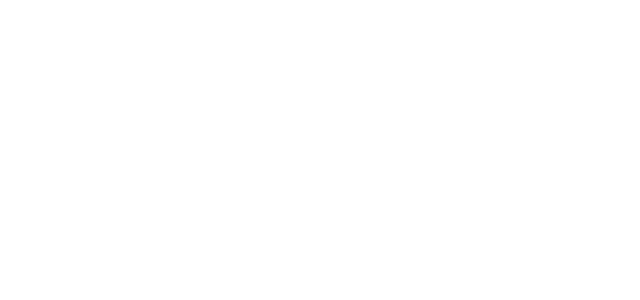
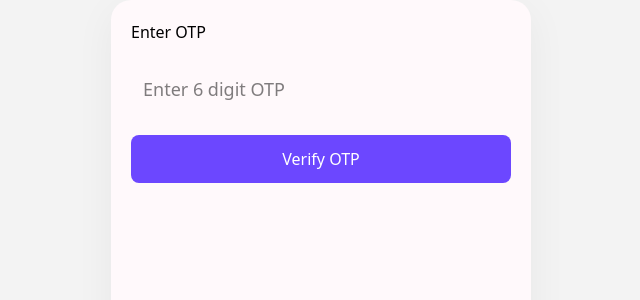
Before and after one commit to Harshit537-cyber/WingMan, a React (Vite) app: page /Otp in a window 1280 px wide. Before the commit this address had no page. Shown: the top 300 px of the page, without its empty margins (319-959 px from the left). Built offline with nearby package versions, Linux system fonts and the light colour scheme.

Commit message:
otp firebase

```diff
--- a/src/firebase.js
+++ b/src/firebase.js
@@ -1,6 +1,8 @@
 import { initializeApp } from "firebase/app";
 import { getMessaging, getToken, isSupported } from "firebase/messaging";
 import { getAuth, GoogleAuthProvider, signInWithPopup } from "firebase/auth";
+//import { getAuth, RecaptchaVerifier, signInWithPhoneNumber } from "firebase/auth";
+
 
 const firebaseConfig = {
   apiKey: "AIzaSyBmgUscKRnBUw6Z4nIuKdQfbQTkwuPo8D0",
--- a/src/pages/AskMobileNumber/AskMobileNumber.jsx
+++ b/src/pages/AskMobileNumber/AskMobileNumber.jsx
@@ -1,36 +1,93 @@
-import React, { useState } from 'react';
-import { useNavigate, useLocation } from 'react-router-dom';
-import AppLayout from '../../components/AppLayout/AppLayout';
-import OnboardingHeader from '../../components/OnboardingHeader/OnboardingHeader';
-import StepProgressButton from '../../components/StepProgressButton/StepProgressButton';
-import './AskMobileNumber.css';
+import React, { useState } from "react";
+import { useNavigate, useLocation } from "react-router-dom";
+import AppLayout from "../../components/AppLayout/AppLayout";
+import OnboardingHeader from "../../components/OnboardingHeader/OnboardingHeader";
+import StepProgressButton from "../../components/StepProgressButton/StepProgressButton";
+import "./AskMobileNumber.css";
+
+import { auth } from "../../firebase";
+import { RecaptchaVerifier, signInWithPhoneNumber } from "firebase/auth";
 
 const AskMobileNumber = () => {
   const location = useLocation();
   const navigate = useNavigate();
 
-  const [mobile, setMobile] = useState('');
+  // ✅ Start with 91
+  const [mobile, setMobile] = useState("91");
 
+  const setupRecaptcha = () => {
+    if (window.recaptchaVerifier) {
+      window.recaptchaVerifier.clear();
+      window.recaptchaVerifier = null;
+    }
+
+    console.log("🔧 Creating NEW RecaptchaVerifier");
+
+    window.recaptchaVerifier = new RecaptchaVerifier(
+      auth,
+      "recaptcha-container",
+      {
+        size: "invisible",
+        callback: () => {
+          console.log("✅ Recaptcha verified");
+        },
+        "expired-callback": () => {
+          console.log("⚠️ Recaptcha expired");
+        },
+      },
+    );
+  };
+
+  // 🔥 Send OTP
+  const sendOTP = async (phoneNumber) => {
+    try {
+      console.log("📞 Sending OTP to:", phoneNumber);
+
+      setupRecaptcha();
+
+      const appVerifier = window.recaptchaVerifier;
+
+      const confirmationResult = await signInWithPhoneNumber(
+        auth,
+        phoneNumber,
+        appVerifier,
+      );
+
+      window.confirmationResult = confirmationResult;
+
+      console.log("✅ OTP sent successfully");
+      return true;
+    } catch (error) {
+      console.error("❌ OTP error:", error);
+      return false;
+    }
+  };
+
+  // ✅ Handle input (keep starting 91)
   const handleChange = (e) => {
-    // 1. Remove non-numeric characters
-    const value = e.target.value.replace(/\D/g, '');
+    const value = e.target.value.replace(/\D/g, "");
 
-    // 2. Limit to 10 digits
-    if (value.length <= 10) {
+    // prevent removing 91
+    if (!value.startsWith("91")) return;
+
+    if (value.length <= 12) {
       setMobile(value);
     }
   };
 
-  const handleNext = () => {
-    if (mobile.length === 10) {
-      // ✅ Payload Logic:
-      // Keep 'gender', 'name' from previous screens
-      // Add 'mobileNumber'
-      navigate('/gmail', {
+  const handleNext = async () => {
+    if (mobile.length === 12) {
+      const phoneNumber = `+${mobile}`;
+
+      const success = await sendOTP(phoneNumber);
+
+      if (!success) return;
+
+      navigate("/Otp", {
         state: {
           ...location.state,
-          mobile: mobile
-        }
+          mobile: mobile,
+        },
       });
     }
   };
@@ -38,7 +95,8 @@
   return (
     <AppLayout>
       <div className="mobile-screen-container">
-        {/* Header Section */}
+        <div id="recaptcha-container"></div>
+
         <div className="mobile-header-section">
           <OnboardingHeader
             title="What's your number?"
@@ -46,7 +104,6 @@
           />
         </div>
 
-        {/* Body Content */}
         <div className="mobile-body-content">
           <div className="mobile-input-box slide-up">
             <input
@@ -57,23 +114,18 @@
               value={mobile}
               onChange={handleChange}
               autoFocus
-              maxLength={10}
+              maxLength={12}
             />
           </div>
         </div>
 
-        {/* Footer Action */}
         <div className="mobile-footer-action">
           <div className="footer-wavy-decoration"></div>
 
-          {/*
-             currentStep={3} (Assuming Gender=1, Name=2, Mobile=3)
-             disabled until 10 digits entered
-          */}
           <StepProgressButton
             currentStep={3}
             totalSteps={20}
-            disabled={mobile.length !== 10}
+            disabled={mobile.length !== 12}
             onClick={handleNext}
           />
         </div>
--- /dev/null
+++ b/src/pages/Otpscreen/Otp.css
@@ -0,0 +1,57 @@
+.otp-container {
+  height: 100%;
+  padding: 24px;
+  font-family: "Inter", sans-serif;
+  position: relative;
+}
+
+/* Back Arrow */
+.back-arrow {
+  font-size: 24px;
+  color: #6b4a73;
+  margin-bottom: 20px;
+}
+
+/* Title */
+.otp-title {
+  font-size: 22px;
+  font-weight: 600;
+  color: #1f1f1f;
+  margin-bottom: 8px;
+}
+
+/* Subtitle */
+.otp-subtitle {
+  font-size: 14px;
+  color: #6f6f6f;
+  max-width: 260px;
+  line-height: 1.4;
+  margin-bottom: 30px;
+}
+
+/* Inputs */
+.otp-inputs {
+  display: flex;
+  gap: 14px;
+}
+
+.otp-inputs input {
+  width: 60px;
+  height: 48px;
+  border-radius: 10px;
+  border: 1.5px solid #7a4b8e;
+  background: #fff;
+  text-align: center;
+  font-size: 20px;
+  box-shadow: 0 2px 6px rgba(0,0,0,0.08);
+}
+
+
+
+/* Progress Button Wrapper */
+.progress-btn-wrapper {
+  position: absolute;
+  bottom: 40px;
+  left: 50%;
+  transform: translateX(-50%);
+}
--- /dev/null
+++ b/src/pages/Otpscreen/Otp.jsx
@@ -0,0 +1,78 @@
+import React, { useState } from "react";
+import { useNavigate, useLocation } from "react-router-dom";
+import AppLayout from "../../components/AppLayout/AppLayout";
+
+const Otp = () => {
+  const navigate = useNavigate();
+  const location = useLocation();
+
+  const [otp, setOtp] = useState("");
+  const [loading, setLoading] = useState(false);
+
+  const handleVerify = async () => {
+    if (otp.length !== 6) {
+      alert("Enter valid OTP");
+      return;
+    }
+
+    setLoading(true);
+
+    try {
+      const result = await window.confirmationResult.confirm(otp);
+      const user = result.user;
+
+      console.log("✅ OTP Verified User:", user);
+
+      // 👉 Save user id
+      localStorage.setItem("uid", user.uid);
+
+      // 👉 Next screen
+      navigate("/gender");
+
+    } catch (error) {
+      console.error("❌ OTP verify error:", error);
+      alert("Invalid OTP");
+    }
+
+    setLoading(false);
+  };
+
+  return (
+    <AppLayout>
+      <div style={{ padding: 20 }}>
+        <h2>Enter OTP</h2>
+
+        <input
+          type="text"
+          placeholder="Enter 6 digit OTP"
+          value={otp}
+          onChange={(e) => setOtp(e.target.value)}
+          maxLength={6}
+          style={{
+            padding: 12,
+            fontSize: 18,
+            width: "100%",
+            marginTop: 20,
+          }}
+        />
+
+        <button
+          onClick={handleVerify}
+          style={{
+            marginTop: 20,
+            padding: 12,
+            width: "100%",
+            background: "#6c47ff",
+            color: "#fff",
+            border: "none",
+            borderRadius: 8,
+          }}
+        >
+          {loading ? "Verifying..." : "Verify OTP"}
+        </button>
+      </div>
+    </AppLayout>
+  );
+};
+
+export default Otp;
--- a/src/routes/AppRoutes.jsx
+++ b/src/routes/AppRoutes.jsx
@@ -88,6 +88,7 @@
 import { Landingroutes } from '../pages/landingfront/landingroutes.jsx';
 import AskMobileNumber from '../pages/AskMobileNumber/AskMobileNumber.jsx';
 import AskEmail from '../pages/AskEmail/AskEmail.jsx';
+import Otp  from '../pages/Otpscreen/Otp.jsx';
 
 
 
@@ -99,6 +100,7 @@
         {/* Auth & Onboarding */}
         <Route path="/" element={<LandingPage />} />
         <Route path="/AskMobileNumber" element={<AskMobileNumber />} />
+        <Route path="/Otp" element={<Otp />} />
         <Route path="/gmail" element={<AskEmail />} />
         <Route path="/preferences" element={<Preferences />} />
         <Route path="/appreciate" element={<Appreciate />} />
```
Also changed, not shown: 1 other file (tests, documents, lock files or other folders).
